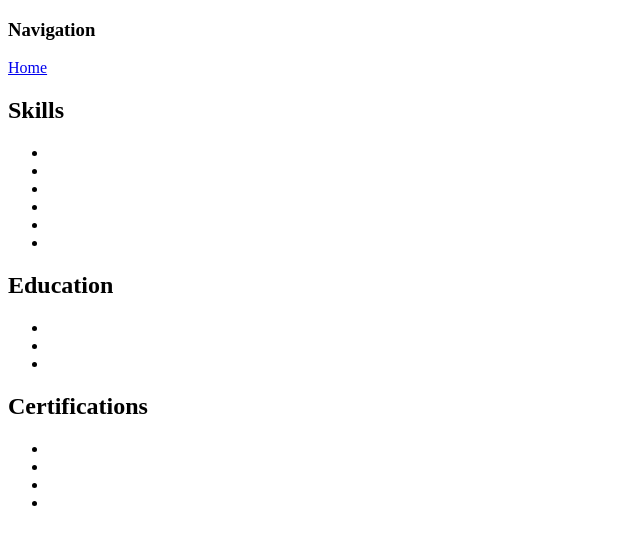
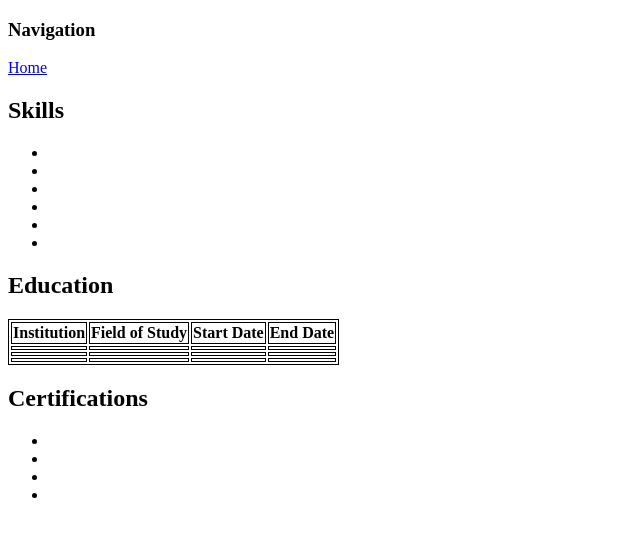
Before and after one commit to PhillipMarsley/The-Software-Guild-Pre-Work, a plain HTML site: page Portfollio/skills.html in a window 1280 px wide. Shown: the whole page, without its empty margins (0-640 px from the left). Drawn offline with Linux system fonts and the light colour scheme.

Commit message:
Update 10/5/17. Portfollio - V4

```diff
--- a/Portfollio/skills.html
+++ b/Portfollio/skills.html
@@ -1,8 +1,15 @@
 <!DOCTYPE html>
 <html>
+
 <head>
     <title>Dan Norman - Skills</title>
+    <style>
+        table, th, td {
+            border: 1px solid black;
+        }
+    </style>
 </head>
+
 <body>
     <h3>Navigation</h3>
     <a href='index.html'>Home</a>
@@ -18,18 +25,52 @@
     </ul>
 
     <h2>Education</h2>
-        <ul>
-            <li><!--Harvard Law--></li>
-            <li><!--Mit--></li>
-            <li><!--Gotham City Acadamy--></li>
-        </ul>
+    <table>
+        <thead>
+            <tr>
+                <th>Institution</th>
+                <th>Field of Study</th>
+                <th>Start Date</th>
+                <th>End Date</th>
+            </tr>
+        </thead>
+        <tboday>
+            <tr>
+                <td><!--Harvard Law--></td>
+                <td><!--Crime Fighting--></td>
+                <td><!--9/1/2000--></td>
+                <td><!--5/30/2002--></td>
+            </tr>
+            <tr>
+                <td><!--MIT--></td>
+                <td><!--Robot Sidekick Building--></td>
+                <td><!--9/1/2000--></td>
+                <td><!--5/30/2002--></td>
+            </tr>
+            <tr>
+                <td><!--Gotham Ciy Acadamy--></td>
+                <td><!--Utility Belt Construction--></td>
+                <td><!--9/1/2000--></td>
+                <td><!--5/30/2002--></td>
+            </tr>
+        </tboday>
+    </table>
 
     <h2>Certifications</h2>
     <ul>
-            <li><!--MCSD Cetrifcation--></li>
-            <li><!--CPR Certification--></li>
-            <li><!--Scuba Diving Certification--></li>
-            <li><!--Invisible Jet Flight Certification--></li>
+        <li>
+            <!--MCSD Cetrifcation-->
+        </li>
+        <li>
+            <!--CPR Certification-->
+        </li>
+        <li>
+            <!--Scuba Diving Certification-->
+        </li>
+        <li>
+            <!--Invisible Jet Flight Certification-->
+        </li>
     </ul>
 </body>
+
 </html>
```
Lines whose indentation alone changed are shown as unchanged.
